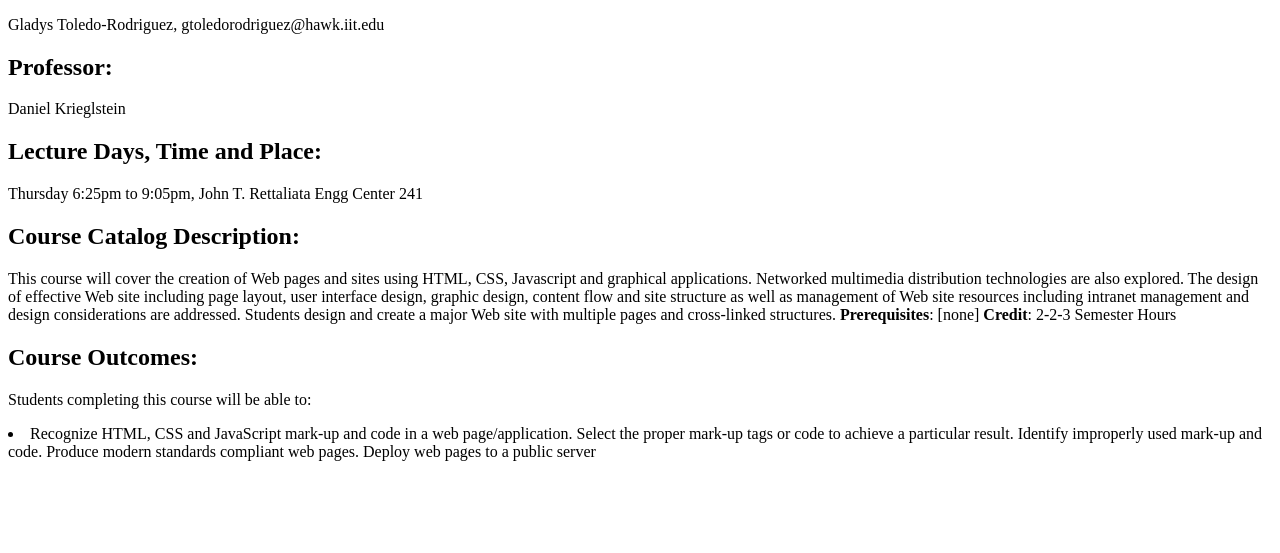
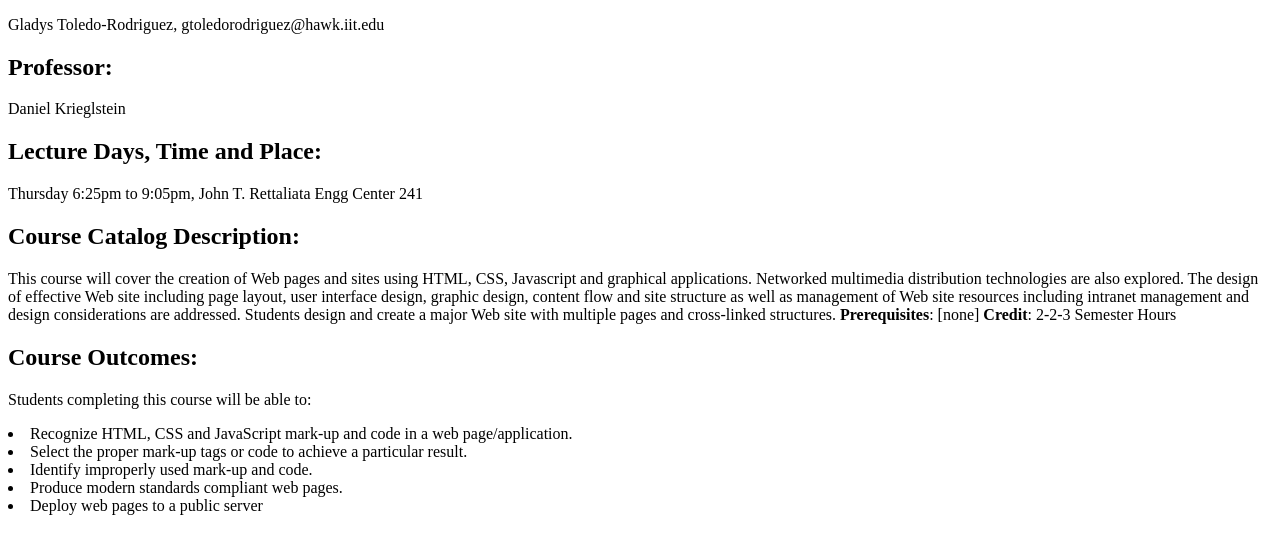
Before and after one commit to gtoledorodriguez/ITMD-361_Lab_2, a plain HTML site: page index.html in a window 1280 px wide. Shown: the part 105-658 px from the top of the page. Drawn offline with Linux system fonts and the light colour scheme.

Commit message:
Fixed list
Fixed the first list. Added into the paragraph before it to see if it will indent the list.

```diff
--- a/index.html
+++ b/index.html
@@ -27,13 +27,12 @@
   </p>
 
   <h2>Course Outcomes:</h2>
-  <p>Students completing this course will be able to:</p>
-  <li>
-    Recognize HTML, CSS and JavaScript mark-up and code in a web page/application.
-    Select the proper mark-up tags or code to achieve a particular result.
-    Identify improperly used mark-up and code.
-    Produce modern standards compliant web pages.
-    Deploy web pages to a public server
-  </li>
+  <p>Students completing this course will be able to:
+    <li>Recognize HTML, CSS and JavaScript mark-up and code in a web page/application.</li>
+    <li>Select the proper mark-up tags or code to achieve a particular result.</li>
+    <li>Identify improperly used mark-up and code.</li>
+    <li>Produce modern standards compliant web pages.</li>
+    <li>Deploy web pages to a public server</li>
+  </p>
 </body>
 </html>
```
